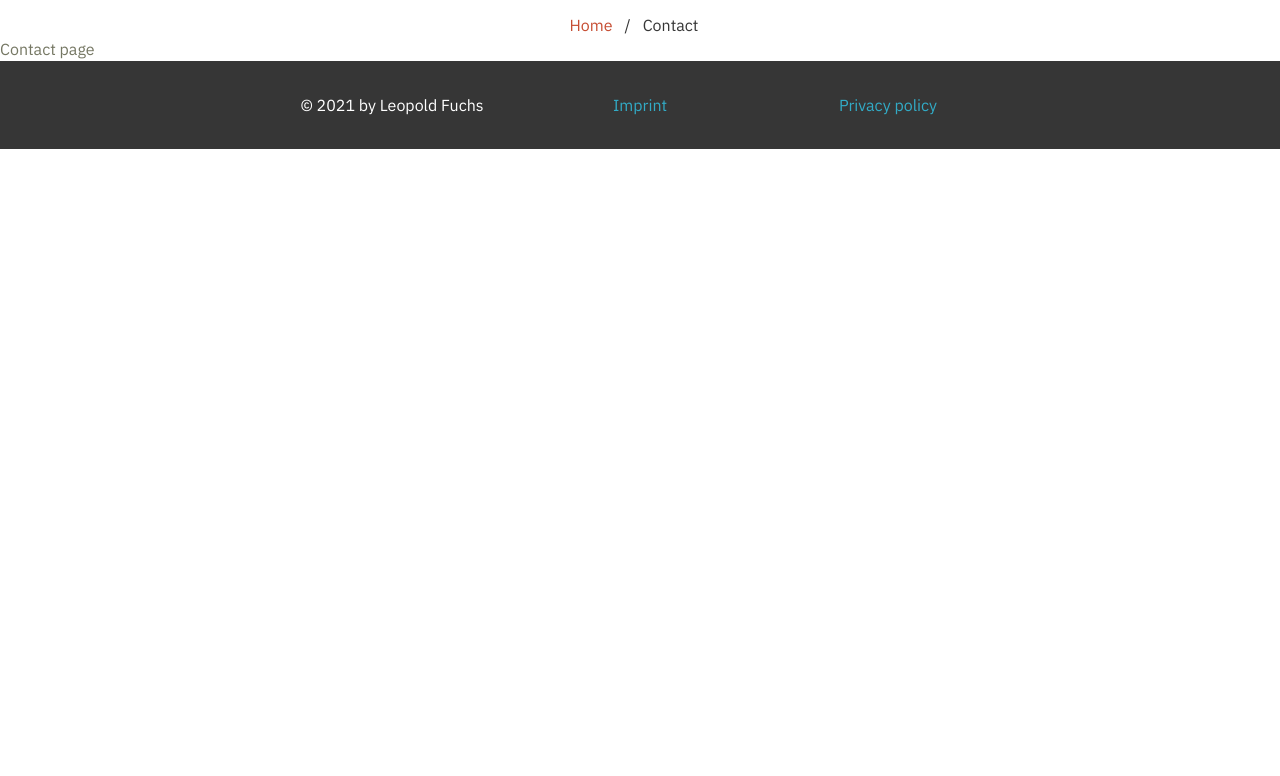
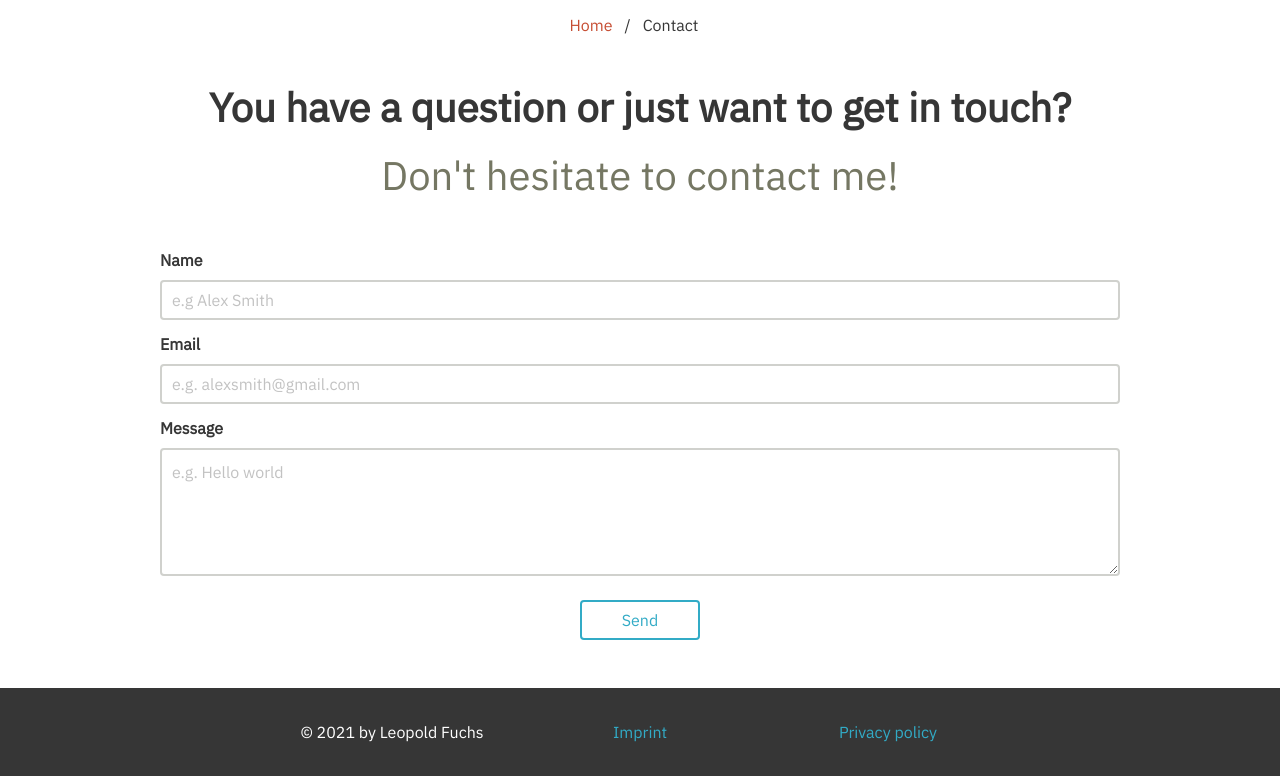
Before and after one commit to l7f19/leopold-fuchs.de, a Gatsby site: page /contact in a window 1280 px wide. Shown: the part 63-839 px from the top of the page. Before the commit the page ends 800 px from the top, so only its background shows below. Built offline with nearby package versions, Linux system fonts and the light colour scheme; Gatsby itself is replaced by a stand-in of ours.

Commit message:
finished projects page and started contact form

```diff
--- a/src/pages/contact.js
+++ b/src/pages/contact.js
@@ -15,8 +15,56 @@ export default function Contact() {
                     </ul>
                 </nav>
             </div>
-            <div>
-                <h1>Contact page</h1>
+            <div className="content pb-6">
+                <div className="container">
+                    <section class="hero has-text-centered">
+                        <div class="hero-body">
+                            <p class="title is-2">
+                                You have a question or just want to get in touch?
+                            </p>
+                            <p class="subtitle is-2">
+                                Don't hesitate to contact me!
+                            </p>
+                        </div>
+                    </section>
+
+                    <form
+                        action="https://formspree.io/f/mpzkqaez"
+                        method="POST"
+                    >
+                        <div class="field">
+                            <label class="label">Name</label>
+                            <div class="control">
+                                <input class="input is-hovered" type="text" name="name" placeholder="e.g Alex Smith" />
+                            </div>
+                        </div>
+
+                        <div class="field">
+                            <label class="label">Email</label>
+                            <div class="control">
+                                <input class="input is-hovered" type="email" name="_replyto" placeholder="e.g. alexsmith@gmail.com" />
+                            </div>
+                        </div>
+
+                        <div class="field">
+                            <label class="label">Message</label>
+                            <div class="control">
+                                <textarea class="textarea is-hovered" placeholder="e.g. Hello world"></textarea>
+                            </div>
+                        </div>
+
+                        <div class="field pt-3">
+                            <div class="control">
+                                <div className="buttons is-centered">
+                                    <Link to="/contact">
+                                        <button class="button is-link is-outlined" type="submit"><div className="pr-5"></div>Send<div className="pl-5"></div></button>
+                                    </Link>
+                                </div>
+                            </div>
+                        </div>
+                    </form>
+
+                </div>
             </div>
         </Layout>
     )
```
Also changed, not shown: src/pages/index.js (+6 -4 lines), src/pages/projects.js (+23 -14 lines), src/projects/exercitatio.md (+2 -2 lines), src/projects/website.md (+2 -2 lines), src/images/github.png (added), src/images/thumbs/coffee.png (deleted), src/images/thumbs/food.png (deleted).
